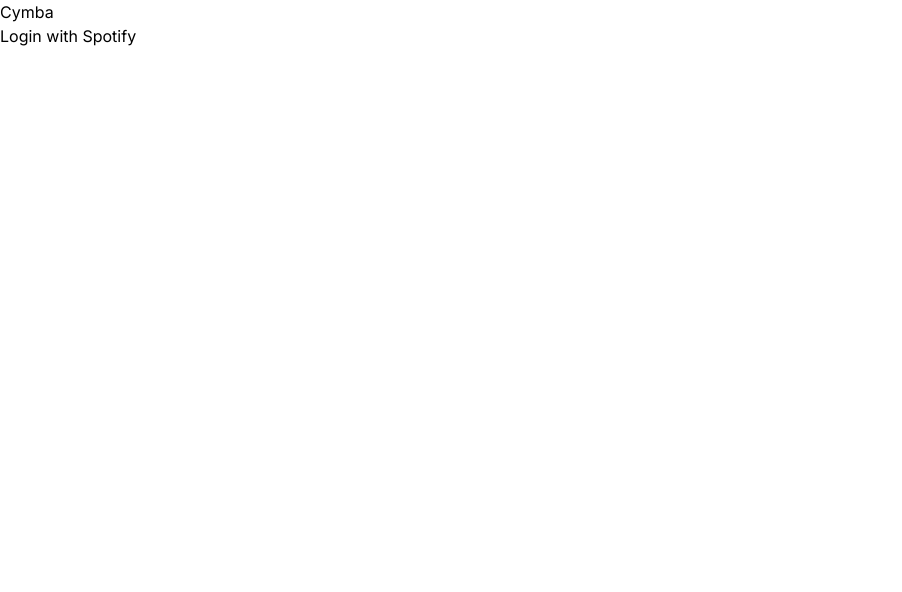
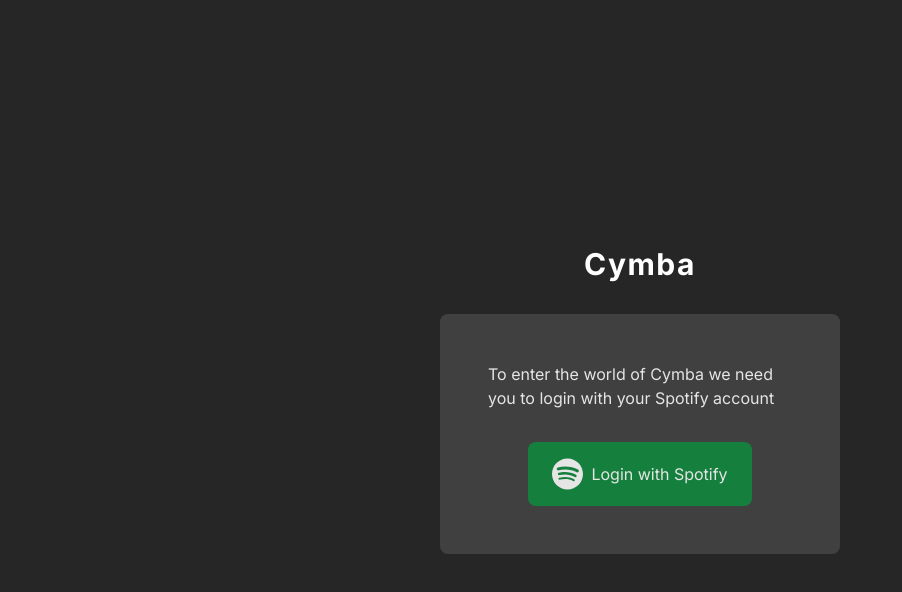
Before and after one commit to stvnfox/cymba, a Next.js app: page / in a window 1280 px wide. Shown: the top 592 px of the page, without its empty margins (0-902 px from the left). Built offline with nearby package versions, Linux system fonts and the light colour scheme.

Commit message:
style: add FontAwesome + basic layout styling and login page styling

```diff
--- a/package.json
+++ b/package.json
@@ -14,6 +14,11 @@
     "react-dom": "^18"
   },
   "devDependencies": {
+    "@fortawesome/fontawesome-svg-core": "^6.5.1",
+    "@fortawesome/free-brands-svg-icons": "^6.5.1",
+    "@fortawesome/free-regular-svg-icons": "^6.5.1",
+    "@fortawesome/free-solid-svg-icons": "^6.5.1",
+    "@fortawesome/react-fontawesome": "^0.2.0",
     "@types/node": "^20",
     "@types/react": "^18",
     "@types/react-dom": "^18",
--- a/src/app/dashboard/page.tsx
+++ b/src/app/dashboard/page.tsx
@@ -8,7 +8,7 @@
 import { SpotifyService } from "@/services/spotify.service";
 import { UserComponent } from "@/components/UserComponent";
 
-export default function Dashboard() {
+const Dashboard = () => {
     const router = useRouter()
     const searchParams = useSearchParams()
     const didRunOnce = useRef(false)
@@ -56,3 +56,5 @@
         </main>
     )
 }
+
+export default Dashboard;
--- a/src/app/layout.tsx
+++ b/src/app/layout.tsx
@@ -1,7 +1,10 @@
 import type { Metadata } from 'next'
 import { Inter } from 'next/font/google'
+import { config } from '@fortawesome/fontawesome-svg-core'
+import '@fortawesome/fontawesome-svg-core/styles.css'
 import './globals.css'
 
+config.autoAddCss = false
 const inter = Inter({ subsets: ['latin'] })
 
 export const metadata: Metadata = {
@@ -16,7 +19,7 @@
 }) {
   return (
     <html lang="en">
-      <body className={inter.className}>
+      <body className={inter.className + ' container mx-auto text-white bg-neutral-800'}>
           {children}
       </body>
     </html>
--- a/src/app/page.tsx
+++ b/src/app/page.tsx
@@ -1,10 +1,12 @@
 import { LoginComponent } from '@/components/LoginComponent'
 
-export default function Home() {
+const Home = () => {
   return (
-    <main>
-      <h1>Cymba</h1>
+    <main className="flex flex-col justify-center items-center min-h-screen w-screen">
+      <h1 className='text-3xl font-bold tracking-wider mb-8'>Cymba</h1>
       <LoginComponent/>
     </main>
   )
 }
+
+export default Home;
--- a/src/components/LoginComponent.tsx
+++ b/src/components/LoginComponent.tsx
@@ -1,10 +1,20 @@
 "use client";
 
 import { FunctionComponent } from 'react';
+import { FontAwesomeIcon } from '@fortawesome/react-fontawesome'
+import { faSpotify } from '@fortawesome/free-brands-svg-icons'
 import { redirectToSpotifyAuth } from '../lib/auth';
 
 export const LoginComponent: FunctionComponent = () => {
     return (
-        <button onClick={redirectToSpotifyAuth}>Login with Spotify</button>
+        <div className='flex flex-col items-center bg-neutral-700 rounded-lg w-[400px] p-12'>
+            <h2 className="text-neutral-200 mb-8">
+                To enter the world of Cymba we need you to login with your Spotify account
+            </h2>
+            <button className='flex items-center gap-2 bg-green-700 hover:bg-green-800 text-neutral-200 rounded-lg transition-colors px-6 py-4' onClick={redirectToSpotifyAuth}>
+                <FontAwesomeIcon icon={faSpotify} className='h-8'/>
+                Login with Spotify
+            </button>
+        </div>
     )
 }
--- a/src/components/UserComponent.tsx
+++ b/src/components/UserComponent.tsx
@@ -1,9 +1,9 @@
-import { useMemo, useState } from "react"
+import { FunctionComponent, useMemo, useState } from "react"
 import { SpotifyUser } from "@/models/spotify.models"
 import { SpotifyService } from "@/services/spotify.service"
 import { useToken } from "@/hooks/useToken.hooks"
 
-export const UserComponent = () => {
+export const UserComponent: FunctionComponent = () => {
     const token = useToken()
     const [user, setUser] = useState<SpotifyUser | null>(null)
 
```
Also changed, not shown: 1 other file (tests, documents, lock files or other folders).
